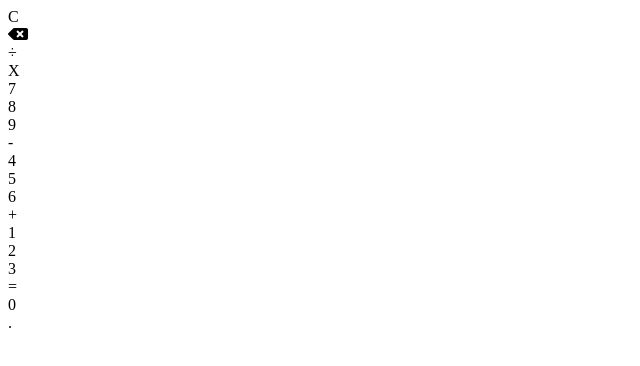
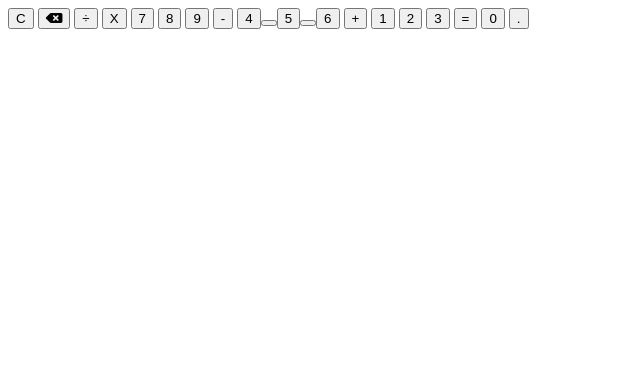
Before and after one commit to sjcp7/calculator, a plain HTML site: page index.html in a window 1280 px wide. Shown: the whole page, without its empty margins (0-640 px from the left). Drawn offline with Linux system fonts and the light colour scheme.

Commit message:
Change tag to properly identify the buttons

```diff
--- a/index.html
+++ b/index.html
@@ -20,26 +20,26 @@
             </div>
             <div id="buttons-container">
                 <div id="buttons">
-                    <div class="clear">C</div>
-                    <div class="delete">
+                    <button class="clear">C</button>
+                    <button class="delete">
                         <span class="fas fa-backspace"></span>
-                    </div>
-                    <div class="divide">÷</div>
-                    <div class="multiply">X</div>
-                    <div class="seven">7</div>
-                    <div class="eight">8</div>
-                    <div class="nine">9</div>
-                    <div class="subtract">-</div>
-                    <div class="four">4</div>
-                    <div class="five">5</div>
-                    <div class="six">6</div>
-                    <div class="add">+</div>
-                    <div class="one">1</div>
-                    <div class="two">2</div>
-                    <div class="three">3</div>
-                    <div class="equal">=</div>
-                    <div class="zero">0</div>
-                    <div class="decimal">.</div>
+                    </button>
+                    <button class="divide">÷</button>
+                    <button class="multiply">X</button>
+                    <button class="seven">7</button>
+                    <button class="eight">8</button>
+                    <button class="nine">9</button>
+                    <button class="subtract">-</button>
+                    <button class="four">4<button>
+                    <button class="five">5<button>
+                    <button class="six">6</button>
+                    <button class="add">+</button>
+                    <button class="one">1</button>
+                    <button class="two">2</button>
+                    <button class="three">3</button>
+                    <button class="equal">=</button>
+                    <button class="zero">0</button>
+                    <button class="decimal">.</button>
                 </div>
             </div>
         </div>
```
